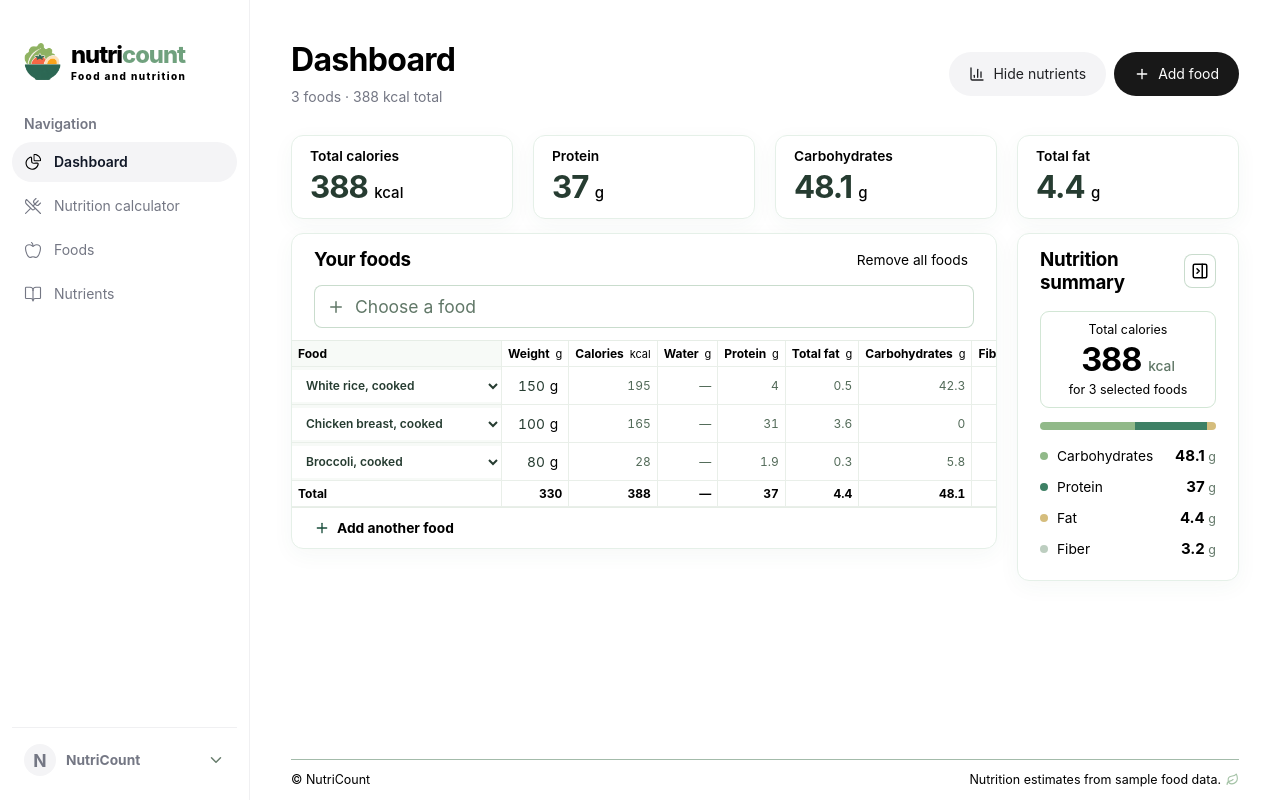
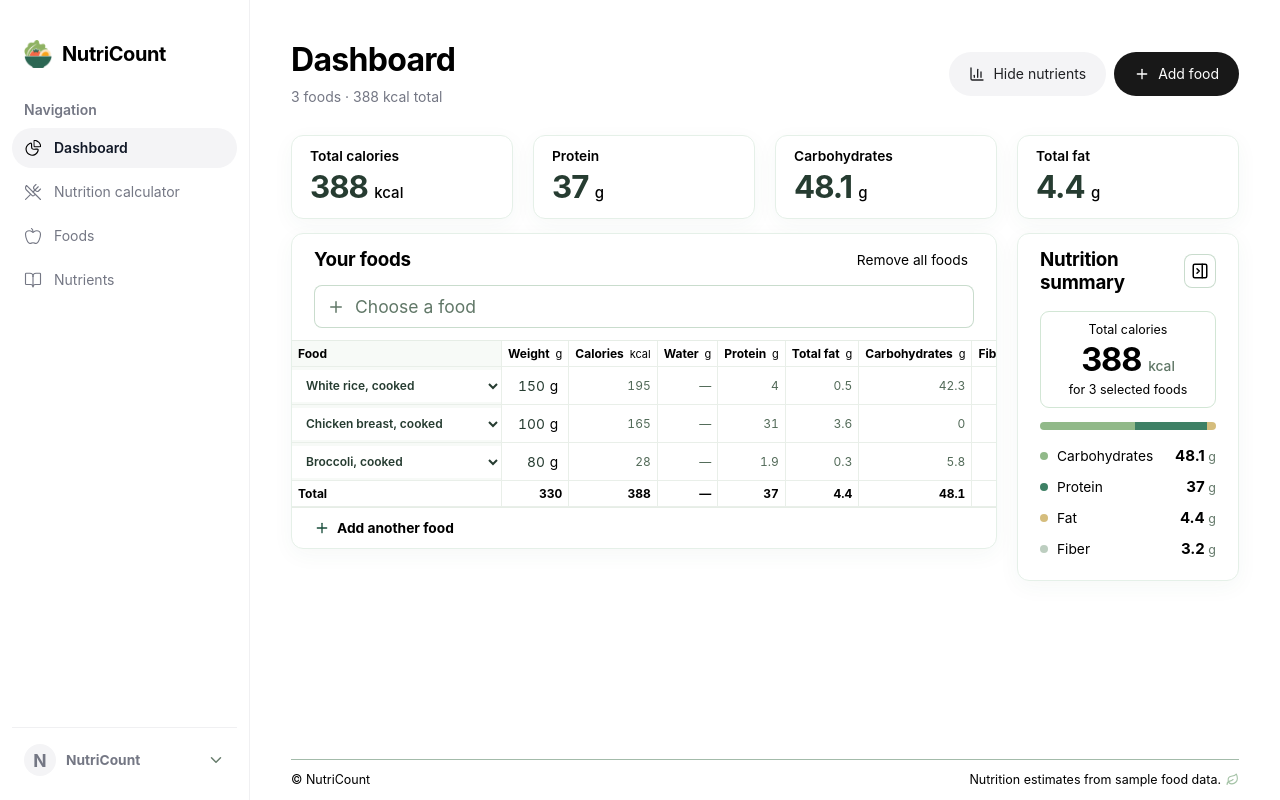
Before and after one commit to nopaalh/nutriCount, a React (Vite) app in the folder frontend/: page / in a window 1280 px wide. Built offline with nearby package versions, Linux system fonts and the light colour scheme.

Commit message:
Simplify sidebar branding to logo and NutriCount

```diff
--- a/frontend/src/app/layouts/AppLayout.tsx
+++ b/frontend/src/app/layouts/AppLayout.tsx
@@ -27,11 +27,14 @@ export function AppLayout({
     <div className={`app-shell${isPreview ? " app-shell-preview" : ""}`}>
       <aside className="sidebar">
         <a className="brand" href="#dashboard">
-          <img className="brand-logo" src="/nutricount-logo.png" alt="" />
-          <span>
-            nutri<span>count</span>
-            <small>Food and nutrition</small>
-          </span>
+          <img
+            className="brand-logo"
+            src="/nutricount-logo.png"
+            width={28}
+            height={28}
+            alt=""
+          />
+          <span>NutriCount</span>
         </a>
         <div className="side-label">Navigation</div>
         <a
--- a/frontend/src/styles/globals.css
+++ b/frontend/src/styles/globals.css
@@ -57,9 +57,9 @@ a:focus-visible {
   gap: 10px;
   margin: 0 0 32px;
   font-family: -apple-system, BlinkMacSystemFont, "Segoe UI", sans-serif;
-  font-weight: 800;
-  font-size: 23.75px;
-  letter-spacing: -1px;
+  font-weight: 700;
+  font-size: 20px;
+  letter-spacing: -0.4px;
   color: #233e30;
 }
 .brand > span:last-child > span {
@@ -1718,8 +1718,8 @@ footer svg {
 }
 
 .brand-logo {
-  width: 37px;
-  height: 37px;
+  width: 28px;
+  height: 28px;
   flex: none;
   object-fit: contain;
 }
```
